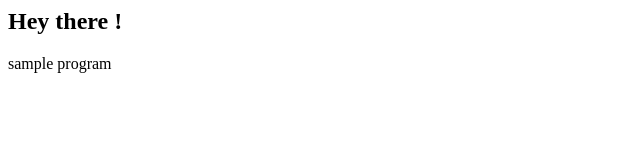
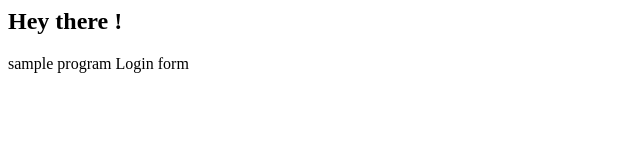
Before and after one commit to buggabharath/myappsample, a plain HTML site: page index.html in a window 1280 px wide. Shown: the full height of the page, 0-640 px from the left. Drawn offline with Linux system fonts and the light colour scheme.

Commit message:
login form

```diff
--- /dev/null
+++ b/dir2/app2.js
@@ -0,0 +1 @@
+console.log('hey');
--- a/index.html
+++ b/index.html
@@ -5,5 +5,6 @@
     <body>
      <h2>Hey there !</h2>
         sample program
+        Login form
     </body>
 </html>
```
Also changed, not shown: login.html (added, +1 -0 lines), log.txt (added).
